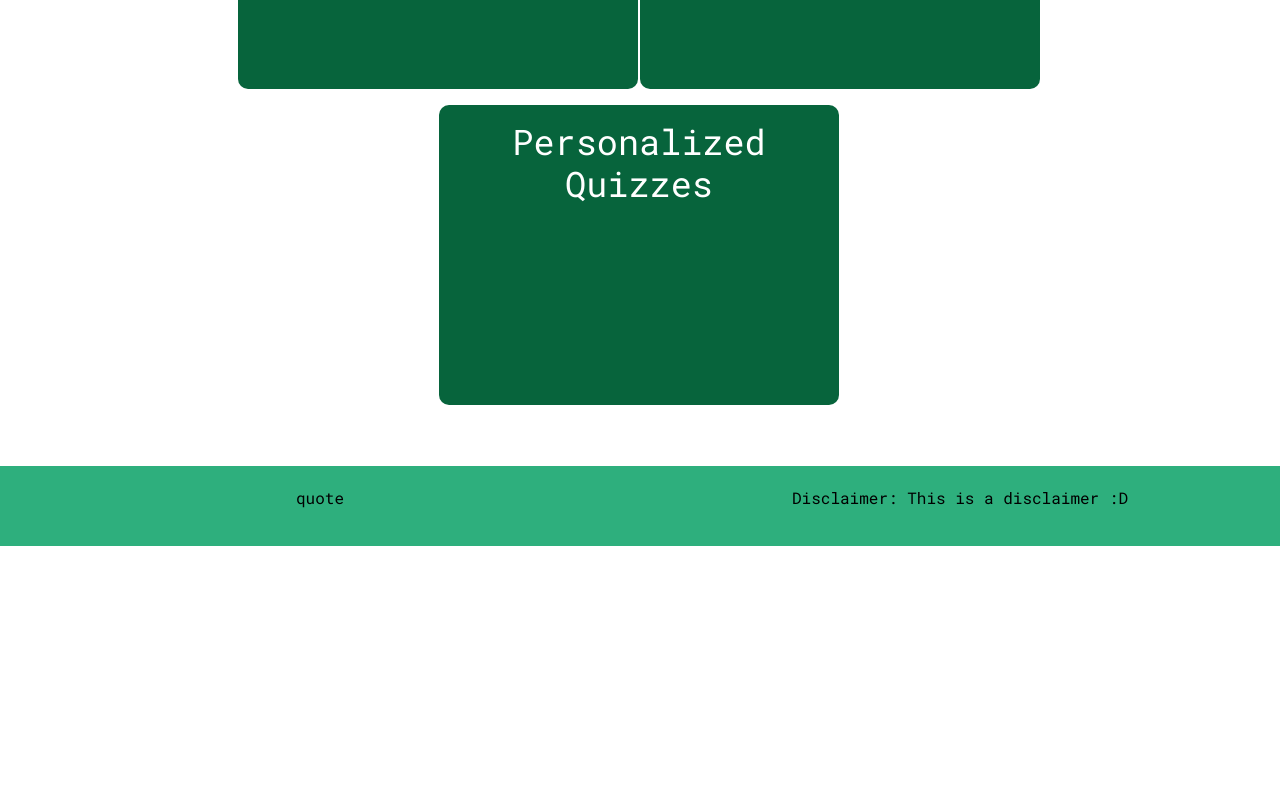
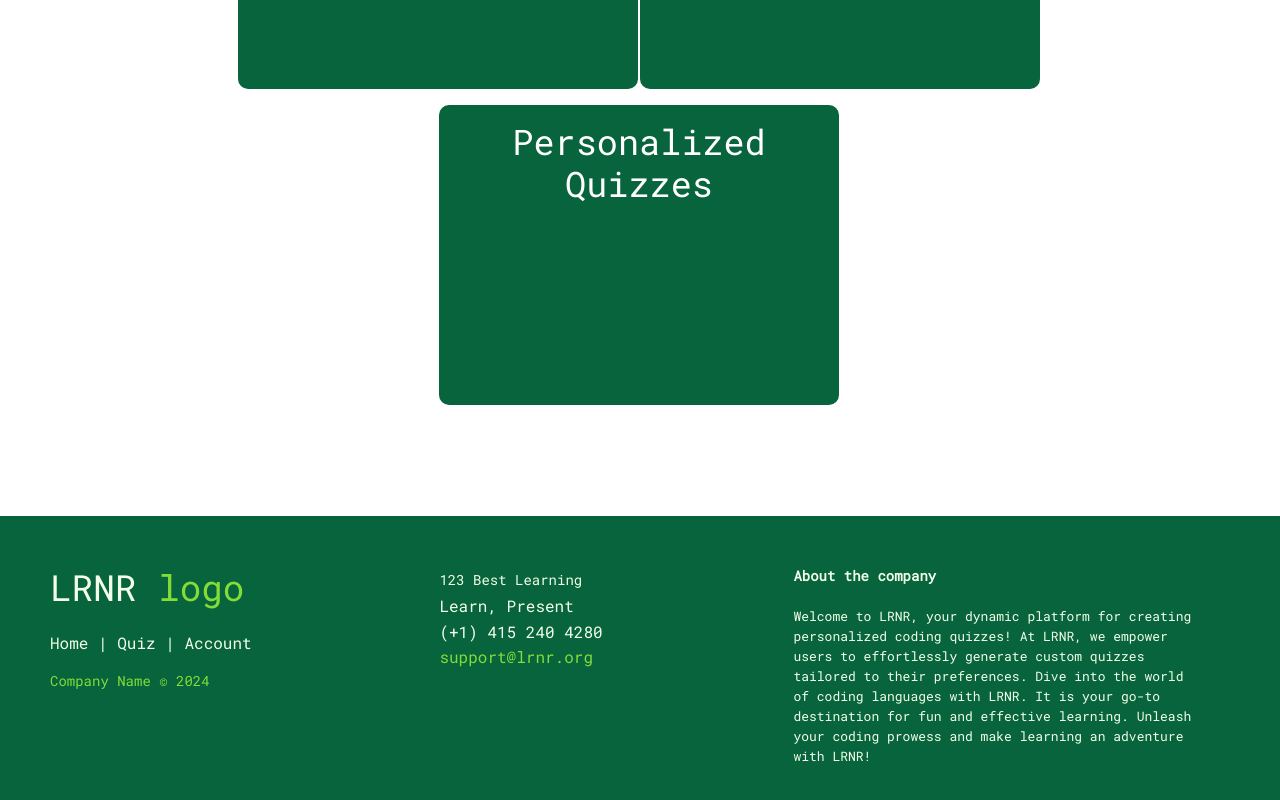
Before and after one commit to nwang2001/LRNR-Testing, a React (Create React App) app: page / in a window 1280 px wide. Shown: the part 1062-1862 px from the top of the page. Before the commit the page ends 1608 px from the top, so only its background shows below. Built offline with nearby package versions, Linux system fonts and the light colour scheme.

Commit message:
updated footer

```diff
--- a/src/components/footer.css
+++ b/src/components/footer.css
@@ -1,12 +1,161 @@
 .footer {
-    background-color: #2eaf7d !important;
+    background-color: #07643C;
     width: 100%;
-    position: bottom;
-    bottom: 0;
-    padding: 20px 0;
+    text-align: left;
+    font-family: inherit;
+    font-weight: bold;
+    font-size: 16px;
+    padding: 50px;
+    margin-top: 50px;
 }
 
-.footer p {
-    color: black;
 
+.footer .footer-left,
+.footer .footer-center,
+.footer .footer-right {
+    display: inline-block;
+    vertical-align: top;
 }
+
+
+
+
+.footer .footer-left {
+    width: 33%;
+    padding-right: 15px;
+}
+
+
+.footer .about {
+    line-height: 20px;
+    color: #F3FFE9;
+    font-size: 13px;
+    font-weight: normal;
+    margin: 0;
+}
+
+
+.footer .about span {
+    display: block;
+    color: #F3FFE9;
+    font-size: 14px;
+    font-weight: bold;
+    margin-bottom: 20px;
+}
+
+
+.footer .footer-center {
+    width: 30%;
+}
+
+
+.footer .footer-center i {
+    background-color: #33383b;
+    color: #F3FFE9;
+    font-size: 25px;
+    width: 38px;
+    height: 38px;
+    border-radius: 50%;
+    text-align: center;
+    line-height: 42px;
+    margin: 10px 15px;
+    vertical-align: middle;
+}
+
+
+.footer-center p {
+    display: inline-block;
+    color: #F3FFE9;
+    vertical-align: middle;
+    margin: 0;
+}
+
+
+.footer-center .email {
+    display: inline-block;
+    color: #82dd38;
+    vertical-align: middle;
+    margin: 0;
+}
+
+
+.footer .footer-center p span {
+    display: block;
+    font-weight: normal;
+    font-size: 14px;
+    line-height: 2;
+}
+
+
+.footer .footer-center p a {
+    color: #82dd38;
+    text-decoration: none;
+}
+
+
+.footer .footer-right {
+    width: 35%;
+}
+
+
+.footer h2 {
+    color: #F3FFE9;
+    font-size: 36px;
+    font-weight: normal;
+    margin: 0;
+}
+
+
+.footer h2 span {
+    color: #82dd38;
+}
+
+
+.footer .menu {
+    color: #F3FFE9;
+    margin: 20px 0 12px;
+    padding: 0;
+}
+
+
+.footer .menu a {
+    display: inline-block;
+    line-height: 1.8;
+    text-decoration: none;
+    color: inherit;
+}
+
+
+.footer .menu a:hover {
+    color: #b2f27e;
+}
+
+
+.footer .name {
+    color: #82dd38;
+    font-size: 14px;
+    font-weight: normal;
+    margin: 0;
+}
+
+
+@media (max-width: 767px) {
+    .footer {
+        font-size: 14px;
+    }
+
+
+    .footer .footer-left,
+    .footer .footer-center,
+    .footer .footer-right {
+        display: block;
+        width: 100%;
+        margin-bottom: 40px;
+        text-align: center;
+    }
+
+
+    .footer .footer-center i {
+        margin-left: 0;
+    }
+}
--- a/src/components/footer.jsx
+++ b/src/components/footer.jsx
@@ -1,20 +1,38 @@
 import React from 'react';
-import 'bootstrap/dist/css/bootstrap.min.css';
 import './footer.css';
-
 
 const Footer = () => {
     return (
-        <footer className="bg-light text-black footer">
-            <div className="container-fluid">
-                <div className="row justify-content-evenly">
-                    <div className="col-md-6">
-                        <p className="text-center">quote</p>
-                    </div>
-                    <div className="col-md-6">
-                        <p className="text-center">Disclaimer: This is a disclaimer :D</p>
-                    </div>
+        <footer className="footer">
+            <div className="footer-left col-md-4 col-sm-6">
+                <h2>
+                    {" "}
+                    LRNR<span> logo</span>
+                </h2>
+                <p className="menu">
+                    <a href="/"> Home</a> | <a href="/quiz"> Quiz</a> | <a href="/account"> Account</a>
+                </p>
+                <p className="name"> Company Name © 2024</p>
+            </div>
+            <div className="footer-center col-md-4 col-sm-6">
+                <div>
+                    <p>
+                        <span>123 Best Learning</span> Learn, Present
+                    </p>
                 </div>
+                <div>
+                    <p> (+1) 415 240 4280</p>
+                </div>
+                <div>
+                    <p className='email'>
+                        support@lrnr.org
+                    </p>
+                </div>
+            </div>
+            <div className="footer-right col-md-4 col-sm-6">
+                <p className="about">
+                    <span> About the company</span> Welcome to LRNR, your dynamic platform for creating personalized coding quizzes! At LRNR, we empower users to effortlessly generate custom quizzes tailored to their preferences. Dive into the world of coding languages with LRNR. It is your go-to destination for fun and effective learning. Unleash your coding prowess and make learning an adventure with LRNR!
+                </p>
             </div>
         </footer>
     );
```
